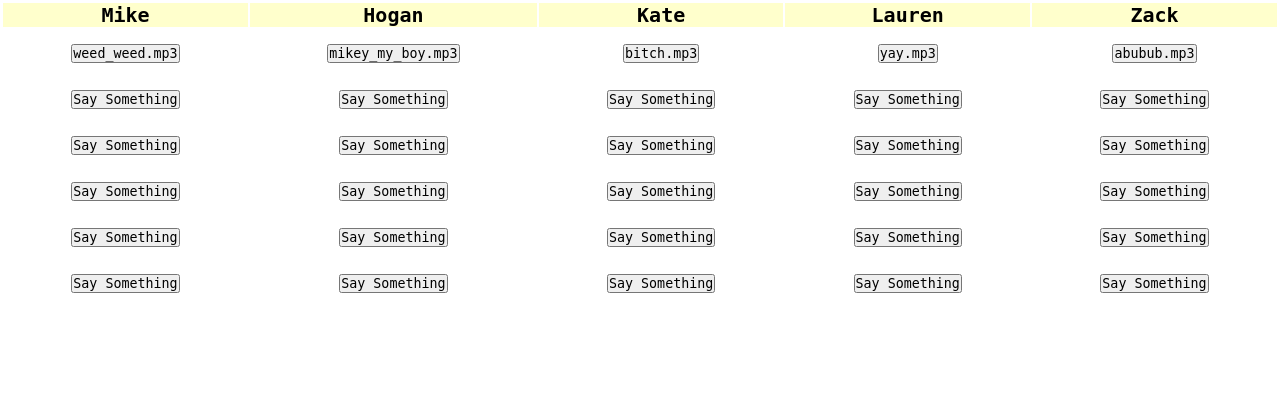
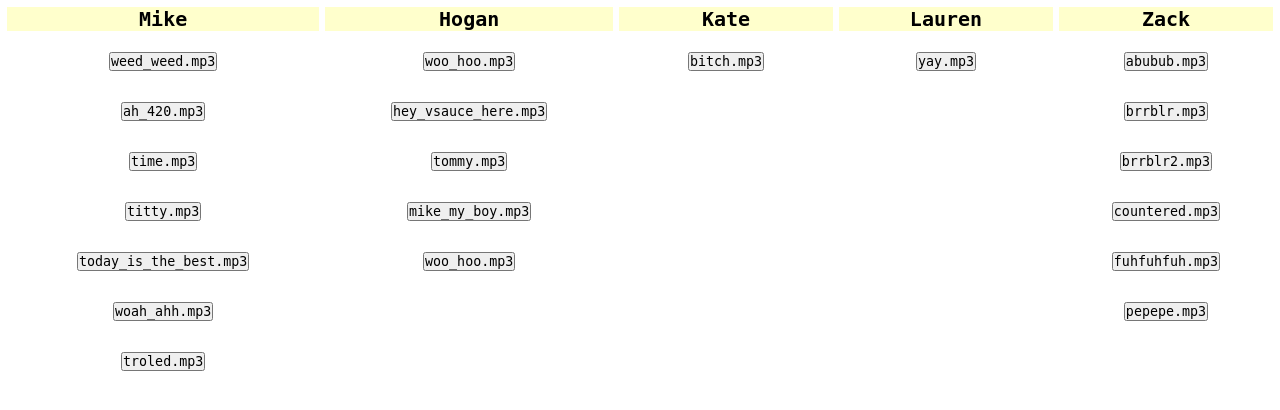
Before and after one commit to zeev0/zeevo.us.to, a PHP site: page /soundboard/index.html in a window 1280 px wide. Shown: the top 410 px of the page. Run offline with PHP 8.4, Linux system fonts and the light colour scheme.

Commit message:
soundboard

```diff
--- a/css/primary.css
+++ b/css/primary.css
@@ -116,7 +116,6 @@ table .glider-align {
 table.SoundTable {
     width:100%;
     background-color:#FFFFFF;
-    border-collapse:collapse;
     border-color:#FFFFFF;
     border-style:solid;
     color:#000000;
@@ -143,3 +142,6 @@ table.SoundTable td{
     padding-top: .5em;
     padding-bottom: .5em;
 }
+.hide {
+    visibility: hidden;
+}
--- a/soundboard/index.html
+++ b/soundboard/index.html
@@ -4,7 +4,32 @@
   <link rel="stylesheet" type="text/css" href="/css/primary.css"/>
 </head>
 <body>
-  <audio id="mike_weed_weed_weed.wav" src="mike_weed_weed_weed.wav"></audio>
+  <!-- duh. set the ids of the src's -->
+  <audio id="mike_weed_weed_weed.wav" src="mike/weed_weed_weed.wav"></audio>
+  <audio id="mike_ah_420.wav" src="mike/ah_420.wav"></audio>
+  <audio id="mike_time.wav" src="mike/time.wav"></audio>
+  <audio id="mike_titty.wav" src="mike/titty.wav"></audio>
+  <audio id="mike_today_is_the_best.wav" src="mike/today_is_the_best.wav"></audio>
+  <audio id="mike_woah_ahh.wav" src="mike/woah_ahh.wav"></audio>
+  <audio id="mike_you_just_got_troled.wav" src="mike/you_just_got_troled.wav"></audio>
+
+  <audio id="lauren_yay.wav" src="lauren/yay.wav"></audio>
+
+  <audio id="kate_bitch.wav" src="kate/bitch.wav"></audio>
+
+  <audio id="hogan_hey_vsauce.wav" src="hogan/hey_vsauce.wav"></audio>
+  <audio id="hogan_mikey_my_boy.wav" src="hogan/mikey_my_boy.wav"></audio>
+  <audio id="hogan_tommy.wav" src="hogan/tommy.wav"></audio>
+  <audio id="hogan_what_did_you_do.wav" src="hogan/what_did_you_do.wav"></audio>
+  <audio id="hogan_woo_hoo.wav" src="hogan/woo_hoo.wav"></audio>
+
+  <audio id="zack_abubub.wav" src="zack/abubub.wav"></audio>
+  <audio id="zack_brrblr.wav" src="zack/brrblr.wav"></audio>
+  <audio id="zack_brrblr2.wav" src="zack/brrblr2.wav"></audio>
+  <audio id="zack_countered.wav" src="zack/countered.wav"></audio>
+  <audio id="zack_fuhfuhfuh.wav" src="zack/fuhfuhfuh.wav"></audio>
+  <audio id="zack_pepepe.wav" src="zack/pepepe.wav"></audio>
+
   <table class="SoundTable">
     <thead>
       <tr>
@@ -18,45 +43,52 @@
     <tbody>
       <tr>
         <td><button onclick="document.getElementById('mike_weed_weed_weed.wav').play()">weed_weed.mp3</button></td>
-        <td><button onclick="document.getElementById('mike_weed_weed_weed.wav').play()">mikey_my_boy.mp3</button></td>
+        <td><button onclick="document.getElementById('hogan_woo_hoo.wav').play()">woo_hoo.mp3</button></td>
         <td><button onclick="document.getElementById('mike_weed_weed_weed.wav').play()">bitch.mp3</button></td>
         <td><button onclick="document.getElementById('mike_weed_weed_weed.wav').play()">yay.mp3</button></td>
-        <td><button onclick="document.getElementById('mike_weed_weed_weed.wav').play()">abubub.mp3</button></td>
+        <td><button onclick="document.getElementById('zack_abubub.wav').play()">abubub.mp3</button></td>
       </tr>
       <tr>
-        <td><button onclick="document.getElementById('mike_weed_weed_weed.wav').play()">Say Something</button></td>
-        <td><button onclick="document.getElementById('mike_weed_weed_weed.wav').play()">Say Something</button></td>
-        <td><button onclick="document.getElementById('mike_weed_weed_weed.wav').play()">Say Something</button></td>
-        <td><button onclick="document.getElementById('mike_weed_weed_weed.wav').play()">Say Something</button></td>
-        <td><button onclick="document.getElementById('mike_weed_weed_weed.wav').play()">Say Something</button></td>
+        <td><button onclick="document.getElementById('mike_ah_420.wav').play()">ah_420.mp3</button></td>
+        <td><button onclick="document.getElementById('hogan_hey_vsauce.wav').play()">hey_vsauce_here.mp3</button></td>
+        <td><span class="hide"><button onclick="document.getElementById('mike_weed_weed_weed.wav').play()">Say Something</button></span></td>
+        <td><span class="hide"><button onclick="document.getElementById('mike_weed_weed_weed.wav').play()">Say Something</button></span></td>
+        <td><button onclick="document.getElementById('zack_brrblr.wav').play()">brrblr.mp3</button></td>
       </tr>
       <tr>
-        <td><button onclick="document.getElementById('mike_weed_weed_weed.wav').play()">Say Something</button></td>
-        <td><button onclick="document.getElementById('mike_weed_weed_weed.wav').play()">Say Something</button></td>
-        <td><button onclick="document.getElementById('mike_weed_weed_weed.wav').play()">Say Something</button></td>
-        <td><button onclick="document.getElementById('mike_weed_weed_weed.wav').play()">Say Something</button></td>
-        <td><button onclick="document.getElementById('mike_weed_weed_weed.wav').play()">Say Something</button></td>
+        <td><button onclick="document.getElementById('mike_time.wav').play()">time.mp3</button></td>
+        <td><button onclick="document.getElementById('hogan_tommy.wav').play()">tommy.mp3</button></td>
+        <td><span class="hide"><button onclick="document.getElementById('mike_weed_weed_weed.wav').play()">Say Something</button></span></td>
+        <td><span class="hide"><button onclick="document.getElementById('mike_weed_weed_weed.wav').play()">Say Something</button></span></td>
+        <td><button onclick="document.getElementById('zack_brrblr2.wav').play()">brrblr2.mp3</button></td>
       </tr>
       <tr>
-        <td><button onclick="document.getElementById('mike_weed_weed_weed.wav').play()">Say Something</button></td>
-        <td><button onclick="document.getElementById('mike_weed_weed_weed.wav').play()">Say Something</button></td>
-        <td><button onclick="document.getElementById('mike_weed_weed_weed.wav').play()">Say Something</button></td>
-        <td><button onclick="document.getElementById('mike_weed_weed_weed.wav').play()">Say Something</button></td>
-        <td><button onclick="document.getElementById('mike_weed_weed_weed.wav').play()">Say Something</button></td>
+        <td><button onclick="document.getElementById('mike_titty.wav').play()">titty.mp3</button></td>
+        <td><button onclick="document.getElementById('hogan_mikey_my_boy.wav').play()">mike_my_boy.mp3</button></td>
+        <td><span class="hide"><button onclick="document.getElementById('mike_weed_weed_weed.wav').play()">Say Something</button></span></td>
+        <td><span class="hide"><button onclick="document.getElementById('mike_weed_weed_weed.wav').play()">Say Something</button></span></td>
+        <td><button onclick="document.getElementById('zack_countered.wav').play()">countered.mp3</button></td>
       </tr>
       <tr>
-        <td><button onclick="document.getElementById('mike_weed_weed_weed.wav').play()">Say Something</button></td>
-        <td><button onclick="document.getElementById('mike_weed_weed_weed.wav').play()">Say Something</button></td>
-        <td><button onclick="document.getElementById('mike_weed_weed_weed.wav').play()">Say Something</button></td>
-        <td><button onclick="document.getElementById('mike_weed_weed_weed.wav').play()">Say Something</button></td>
-        <td><button onclick="document.getElementById('mike_weed_weed_weed.wav').play()">Say Something</button></td>
+        <td><button onclick="document.getElementById('mike_today_is_the_best.wav').play()">today_is_the_best.mp3</button></td>
+        <td><button onclick="document.getElementById('hogan_woo_hoo.wav').play()">woo_hoo.mp3</button></td>
+        <td><span class="hide"><button onclick="document.getElementById('mike_weed_weed_weed.wav').play()">Say Something</button></span></td>
+        <td><span class="hide"><button onclick="document.getElementById('mike_weed_weed_weed.wav').play()">Say Something</button></span></td>
+        <td><button onclick="document.getElementById('zack_fuhfuhfuh.wav').play()">fuhfuhfuh.mp3</button></td>
       </tr>
       <tr>
-        <td><button onclick="document.getElementById('mike_weed_weed_weed.wav').play()">Say Something</button></td>
-        <td><button onclick="document.getElementById('mike_weed_weed_weed.wav').play()">Say Something</button></td>
-        <td><button onclick="document.getElementById('mike_weed_weed_weed.wav').play()">Say Something</button></td>
-        <td><button onclick="document.getElementById('mike_weed_weed_weed.wav').play()">Say Something</button></td>
-        <td><button onclick="document.getElementById('mike_weed_weed_weed.wav').play()">Say Something</button></td>
+        <td><button onclick="document.getElementById('mike_woah_ahh.wav').play()">woah_ahh.mp3</button></td>
+        <td><span class="hide"><button onclick="document.getElementById('mike_weed_weed_weed.wav').play()">Say Something</button></span></td>
+        <td><span class="hide"><button onclick="document.getElementById('mike_weed_weed_weed.wav').play()">Say Something</button></span></td>
+        <td><span class="hide"><button onclick="document.getElementById('mike_weed_weed_weed.wav').play()">Say Something</button></span></td>
+        <td><button onclick="document.getElementById('zack_pepepe.wav').play()">pepepe.mp3</button></td>
+      </tr>
+      <tr>
+        <td><button onclick="document.getElementById('mike_you_just_got_troled.wav').play()">troled.mp3</button></td>
+        <td><span class="hide"><button onclick="document.getElementById('mike_weed_weed_weed.wav').play()">Say Something</button></span></td>
+        <td><span class="hide"><button onclick="document.getElementById('mike_weed_weed_weed.wav').play()">Say Something</button></span></td>
+        <td><span class="hide"><button onclick="document.getElementById('mike_weed_weed_weed.wav').play()">Say Something</button></span></td>
+        <td><span class="hide"><button onclick="document.getElementById('mike_weed_weed_weed.wav').play()">Say Something</button></span></td>
       </tr>
     </tbody>
   </table>
```
Also changed, not shown: 13 other files.
